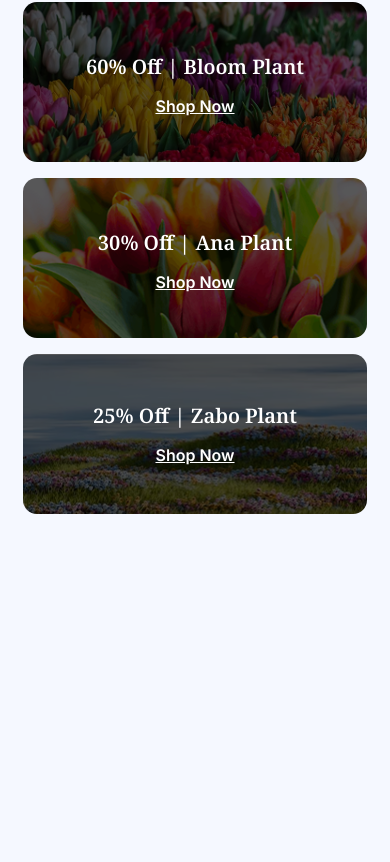
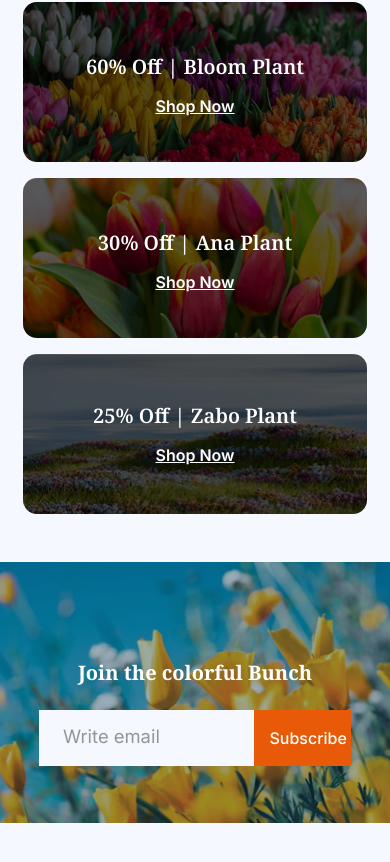
Before and after one commit to sam-z-mridula/B12A02-Responsive-Flowers, a plain HTML site: page index.html in a window 390 px wide. Shown: the part 3284-4146 px from the top of the page. Before the commit the page ends 3878 px from the top, so only its background shows below. Drawn offline with Linux system fonts and the light colour scheme.

Commit message:
added responsive join section

```diff
--- a/index.html
+++ b/index.html
@@ -7,7 +7,6 @@
     <link rel="stylesheet" href="./styles/style.css" />
   </head>
   <body>
-
     <!-- Header -->
     <header>
       <nav class="container">
@@ -26,7 +25,6 @@
             <img class="cart-icon" src="./assets/shopping-cart.png" alt="" />
             <div>Cart ($56)</div>
           </div>
-
         </div>
       </nav>
 
@@ -120,50 +118,72 @@
     <section class="container">
       <div class="lover">
         <div class="lover-left">
-          <img src="./assets/flower-store.png" alt="badge">
+          <img src="./assets/flower-store.png" alt="badge" />
         </div>
 
         <div class="lover-right">
           <h2 class="section-title">Flower & Plants Lover</h2>
           <ul>
-            <li class="para">Indulge your senses with the beauty and fragrance of our fresh flower shop. From classic roses to exotic blooms, we offer a wide variety of fresh.</li>
-            <li class="para">Indulge your senses with the beauty and fragrance of our fresh flower shop. From classic roses to exotic blooms, we offer a wide variety of fresh.</li>
-            <li class="para">Indulge your senses with the beauty and fragrance of our fresh flower shop. From classic roses to exotic blooms, we offer a wide variety of fresh.</li>
+            <li class="para">
+              Indulge your senses with the beauty and fragrance of our fresh
+              flower shop. From classic roses to exotic blooms, we offer a wide
+              variety of fresh.
+            </li>
+            <li class="para">
+              Indulge your senses with the beauty and fragrance of our fresh
+              flower shop. From classic roses to exotic blooms, we offer a wide
+              variety of fresh.
+            </li>
+            <li class="para">
+              Indulge your senses with the beauty and fragrance of our fresh
+              flower shop. From classic roses to exotic blooms, we offer a wide
+              variety of fresh.
+            </li>
           </ul>
         </div>
-        <img id="badge" src="./assets/trusted-badge.png" alt="badge">
-
+        <img id="badge" src="./assets/trusted-badge.png" alt="badge" />
       </div>
     </section>
 
     <!-- Latest Deals -->
     <section class="container deals">
-      <h1 class="section-title latest"><span class="colored">Latest</span> Deals</h1>
-      <p class="para">Indulge your senses with the beauty and fragrance of our fresh flower shop. From classic roses to exotic blooms, we offer a wide variety of fresh.</p>
+      <h1 class="section-title latest">
+        <span class="colored">Latest</span> Deals
+      </h1>
+      <p class="para">
+        Indulge your senses with the beauty and fragrance of our fresh flower
+        shop. From classic roses to exotic blooms, we offer a wide variety of
+        fresh.
+      </p>
 
       <div class="deal-img-container">
         <div class="deal-left">
-
           <div id="bloom">
             <h5>60% Off | Bloom Plant</h5>
             <a href="#">Shop Now</a>
           </div>
 
           <div id="ana">
-            <h5>30% Off | Ana  Plant</h5>
+            <h5>30% Off | Ana Plant</h5>
             <a href="#">Shop Now</a>
           </div>
-
         </div>
 
         <div class="deal-right">
           <h1>25% Off | Zabo Plant</h1>
-            <a href="#">Shop Now</a>
+          <a href="#">Shop Now</a>
         </div>
       </div>
     </section>
 
-    <section class="container"></section>
+    <!-- Join -->
+    <section class="join">
+      <div class="join-text">
+        <h1>Join the colorful Bunch</h1>
+        <input type="email" placeholder="Write email" />
+        <button class="subscribe">Subscribe</button>
+      </div>
+    </section>
 
     <footer class="container"></footer>
   </body>
--- a/styles/style.css
+++ b/styles/style.css
@@ -325,7 +325,6 @@ nav {
 .deals{
   margin-top: 8rem;
   text-align: center;
-  margin-bottom: 5rem;
 }
 
 .deals p{
@@ -463,3 +462,83 @@ nav {
     font-weight: 600;
   }
 }
+
+/* Join Section */
+
+.join{
+  margin-top: 8rem;
+  height: 70vh;
+  background: url('../assets/news-letter-bg.png');
+  background-size: cover;
+  background-repeat: no-repeat;
+  background-position: center;
+  margin-bottom: 5rem;
+}
+
+.join-text{
+  padding-top: 13%;
+  background: transparent;
+  text-align: center;
+  position: relative;
+}
+
+.join-text h1{
+  background: transparent;
+  color: white;
+  font-family: "Noto Serif", sans-serif;
+  font-size: 3rem;
+  margin-bottom: 1.5rem;
+}
+
+.join-text input{
+  border: none;
+  padding: 1rem 1.5rem;
+  width: 56%;
+}
+
+.subscribe{
+  position: absolute;
+  border: none;
+  background-color: var(--btn-color);
+  color: white;
+  padding: 1rem 2rem;
+  font-weight: 500;
+  width: 12%;
+  right: 22%;
+}
+
+/* Small Screen */
+
+@media screen and (max-width: 576px) {
+
+  .join {
+    height: 31vh;
+    margin-top: 3rem;
+  }
+
+  .join-text {
+    padding-top: 25%;
+  }
+
+  .join-text h1{
+    font-size: 1.25rem;
+  }
+
+  .join-text input{
+  border: none;
+  padding: 1.25rem 1.5rem;
+  width: 80%;
+  }
+
+  .join-text input::placeholder{
+    font-size: 1.15rem;
+    color: rgba(0, 0, 0, 0.4);
+  }
+
+  .subscribe{
+    width: 25%;
+    right: 10%;
+    padding: 1.13rem 1rem;
+    font-size: 1rem;
+  }
+}
```
